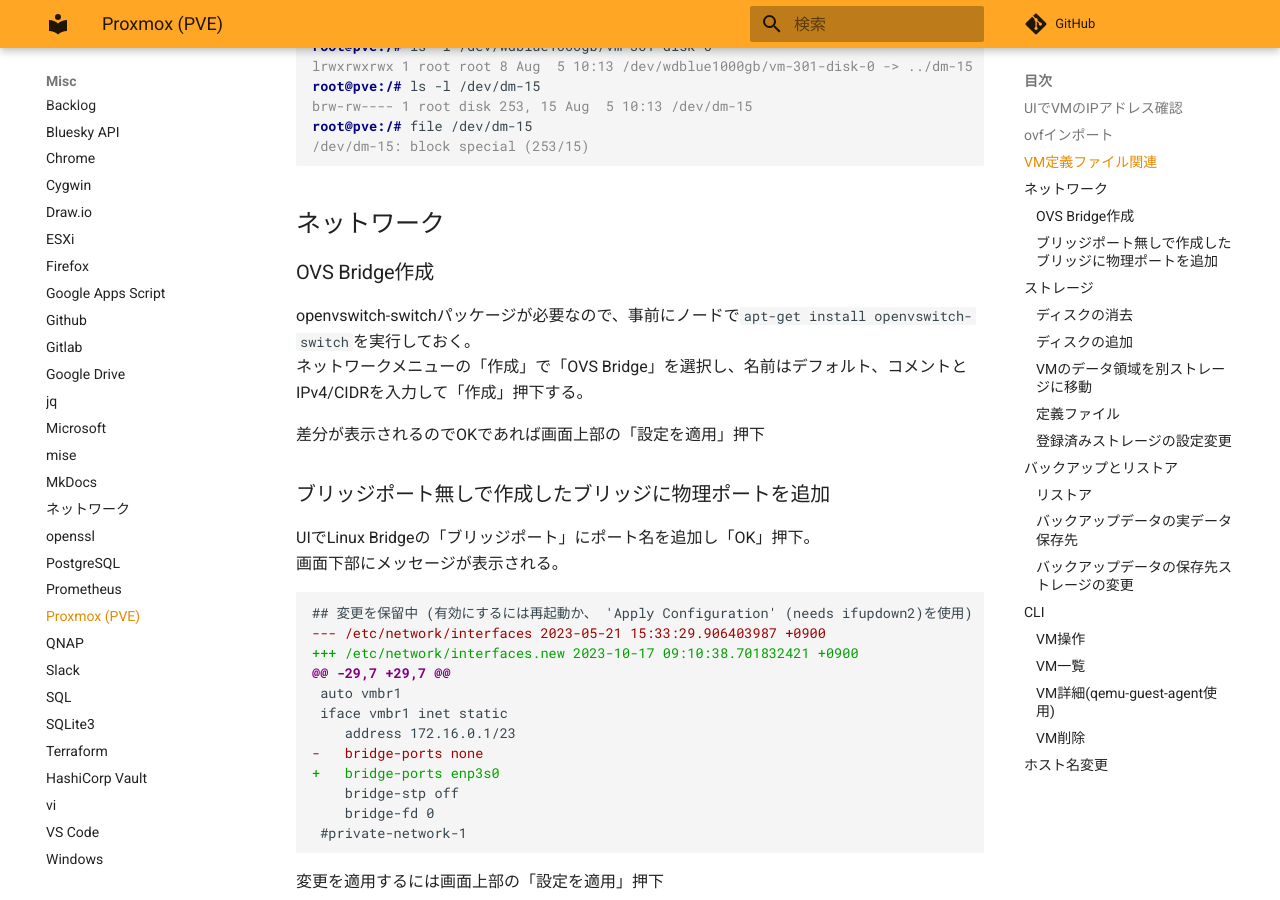
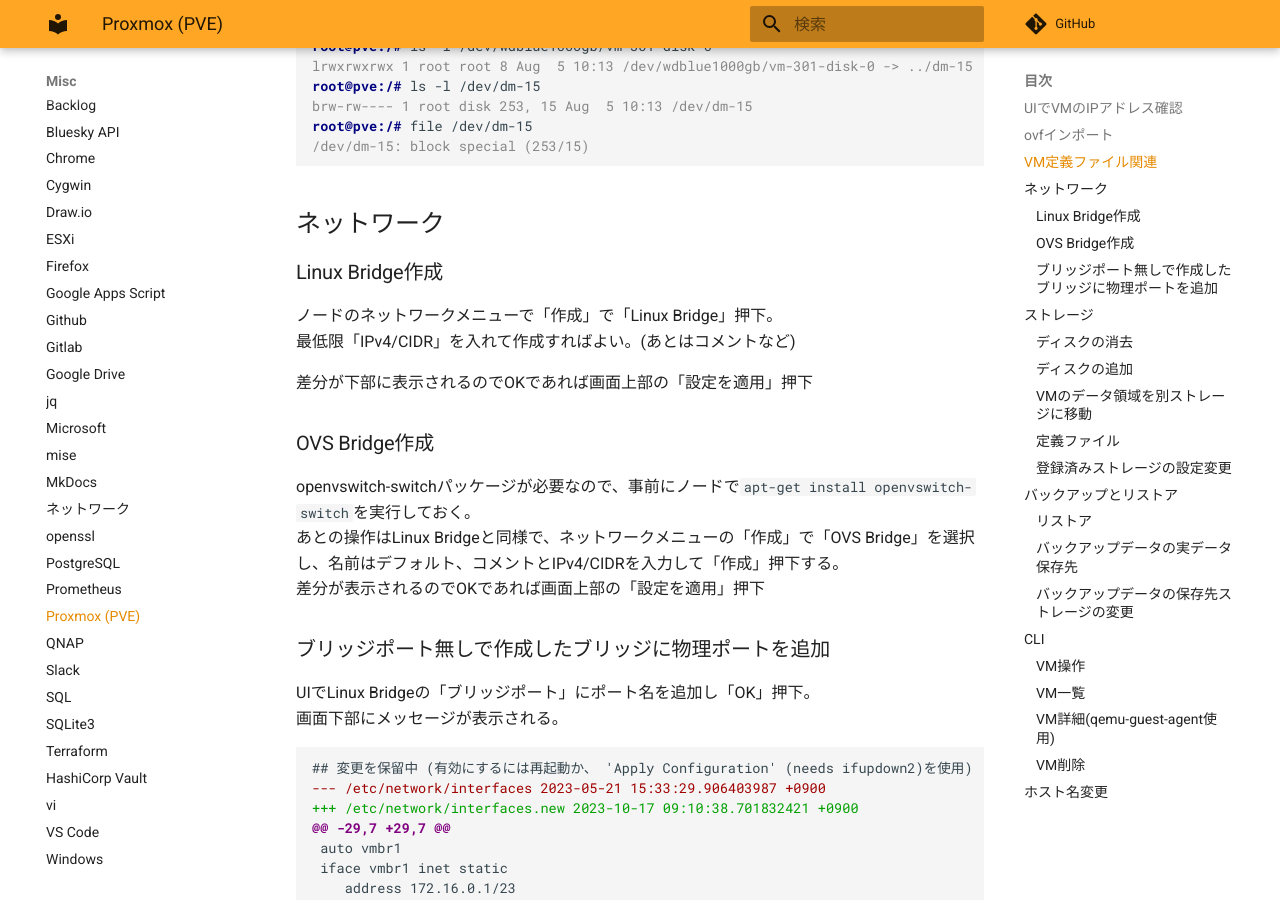
Before and after one commit to zaki-lknr/docs, an MkDocs documentation site: the page built from docs/Misc/proxmox.md, in a window 1280 px wide and 900 px high, scrolled down 1253 px. Built offline with MkDocs 1.6.1 and Material for MkDocs 9.7.7, drawn with Linux system fonts in a browser that asks for light colours; comment, search, counter and statistics services are not loaded.

Commit message:
add: misc/proxmox: Linux Bridgeの作成

```diff
--- a/docs/Misc/proxmox.md
+++ b/docs/Misc/proxmox.md
@@ -63,11 +63,17 @@ root@pve:/# file /dev/dm-15
 
 ## ネットワーク
 
+### Linux Bridge作成
+
+ノードのネットワークメニューで「作成」で「Linux Bridge」押下。
+最低限「IPv4/CIDR」を入れて作成すればよい。(あとはコメントなど)
+
+差分が下部に表示されるのでOKであれば画面上部の「設定を適用」押下
+
 ### OVS Bridge作成
 
 openvswitch-switchパッケージが必要なので、事前にノードで`apt-get install openvswitch-switch`を実行しておく。
-ネットワークメニューの「作成」で「OVS Bridge」を選択し、名前はデフォルト、コメントとIPv4/CIDRを入力して「作成」押下する。
-
+あとの操作はLinux Bridgeと同様で、ネットワークメニューの「作成」で「OVS Bridge」を選択し、名前はデフォルト、コメントとIPv4/CIDRを入力して「作成」押下する。
 差分が表示されるのでOKであれば画面上部の「設定を適用」押下
 
 ### ブリッジポート無しで作成したブリッジに物理ポートを追加
```
